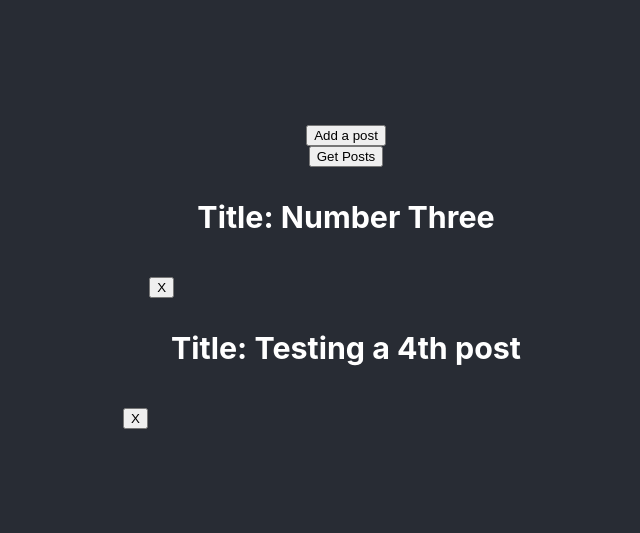
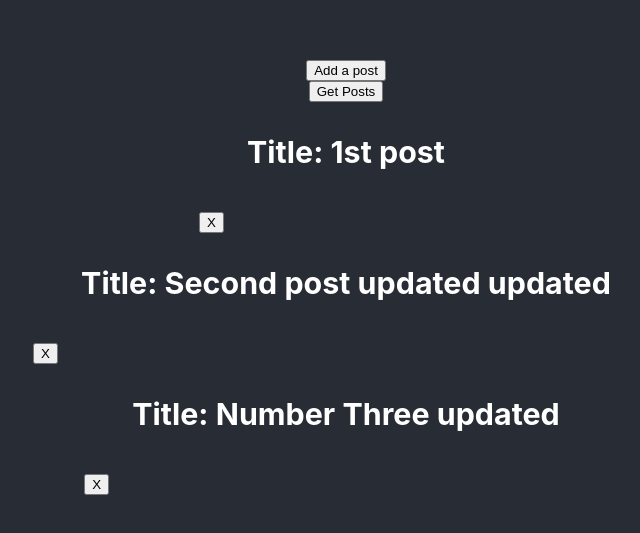
Before and after one commit to ikromshi/React-Advanced-Concepts, a React (Create React App) app: page / in a window 1280 px wide. Shown: the part 123-656 px from the top of the page, without its empty margins (294-934 px from the left). Built offline with nearby package versions, Linux system fonts and the light colour scheme; data requests are answered from the project's data file.

Commit message:
PATCH with axios, and the _limit property of axios.create()

```diff
--- a/data/db.json
+++ b/data/db.json
@@ -1,8 +1,20 @@
 {
   "posts": [
     {
+      "id": 1,
+      "title": "1st post",
+      "datetime": "July 16, 2021 11:47:39 AM",
+      "body": "Lorem ipsum dolor sit amet, consectetur adipiscing elit, sed do eiusmod tempor incididunt ut labore et dolore magna aliqua. Ut enim ad minim veniam, quis nostrud exercitation ullamco laboris nisi ut aliquip ex ea commodo consequat. Duis aute irure dolor in reprehenderit in voluptate velit esse cillum dolore eu fugiat nulla pariatur. Excepteur sint occaecat cupidatat non proident, sunt in culpa qui officia deserunt mollit anim id est laborum."
+    },
+    {
+      "id": 2,
+      "title": "Second post updated updated",
+      "datetime": "July 16, 2021 11:47:48 AM",
+      "body": "Lorem ipsum dolor sit amet, consectetur adipiscing elit, sed do eiusmod tempor incididunt ut labore et dolore magna aliqua. Ut enim ad minim veniam, quis nostrud exercitation ullamco laboris nisi ut aliquip ex ea commodo consequat. Duis aute irure dolor in reprehenderit in voluptate velit esse cillum dolore eu fugiat nulla pariatur. Excepteur sint occaecat cupidatat non proident, sunt in culpa qui officia deserunt mollit anim id est laborum. two"
+    },
+    {
       "id": 3,
-      "title": "Number Three",
+      "title": "Number Three updated",
       "datetime": "July 16, 2021 11:48:01 AM",
       "body": "Third post... Lorem ipsum dolor sit amet, consectetur adipiscing elit, sed do eiusmod tempor incididunt ut labore et dolore magna aliqua. Ut enim ad minim veniam, quis nostrud exercitation ullamco laboris nisi ut aliquip ex ea commodo consequat. Duis aute irure dolor in reprehenderit in voluptate velit esse cillum dolore eu fugiat nulla pariatur. Excepteur sint occaecat cupidatat non proident, sunt in culpa qui officia deserunt mollit anim id est laborum."
     },
--- a/src/App.tsx
+++ b/src/App.tsx
@@ -3,8 +3,11 @@
 import axios from "axios";
 
 const api = axios.create({
-  baseURL: "http://localhost:3500/posts"
-})
+  baseURL: "http://localhost:3500/posts",
+  params: {
+    _limit: 3
+  }
+}, )
 
 type Posts = {
   title: string;
@@ -42,6 +45,12 @@
     getPosts();
   }
 
+  // Updating data
+  const updatePosts = async (id: number, val: string) => {
+    const response = await api.patch(`/${id}`, {title: val});
+    getPosts();
+  }
+
   return (
     <div className="app">
       <header className="App-header">
@@ -49,7 +58,7 @@
       <button onClick={getPosts}>Get Posts</button>
       {posts?.map((post, idx) => (
         <div key={idx}>
-          <h3> Title: {post.title} </h3>
+          <h3 onClick={() => updatePosts(post.id, `${post.title} updated`)}> Title: {post.title} </h3>
           <button onClick={() => deletePosts(post.id)}>X</button>
         </div>
       ))}
```
